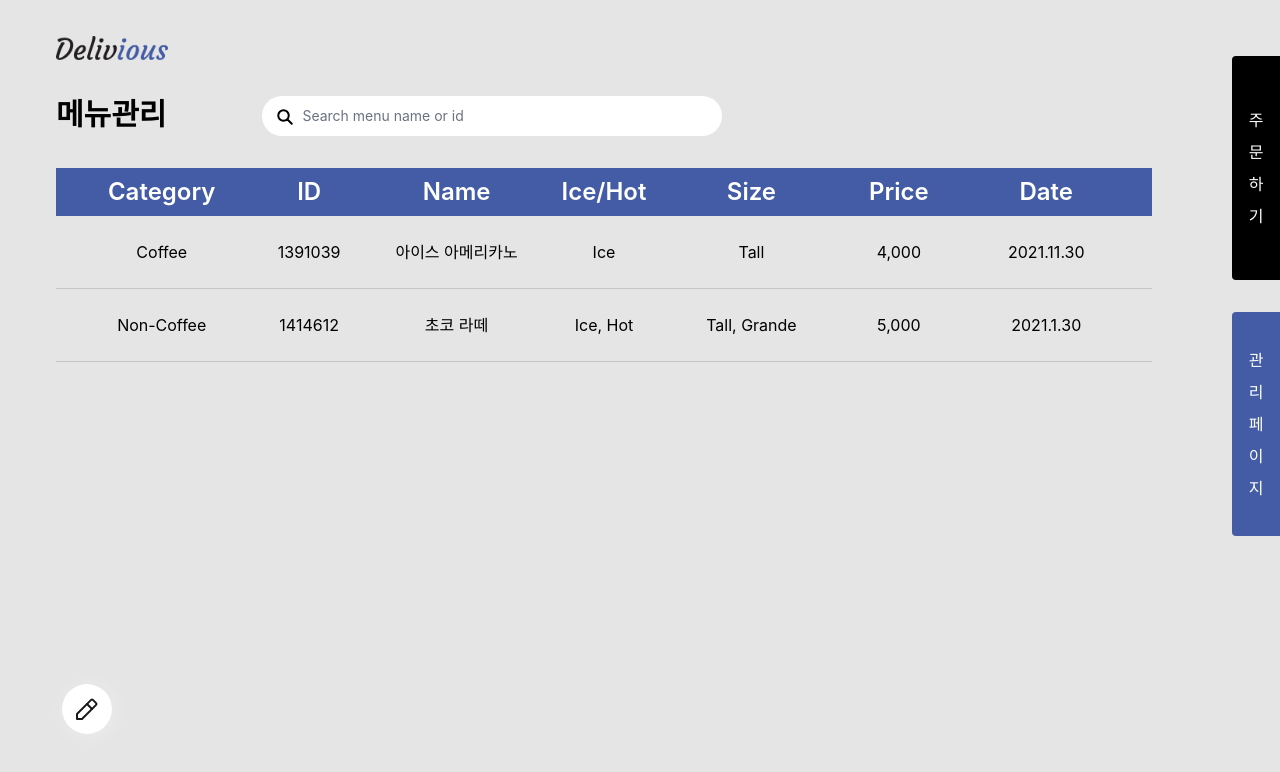
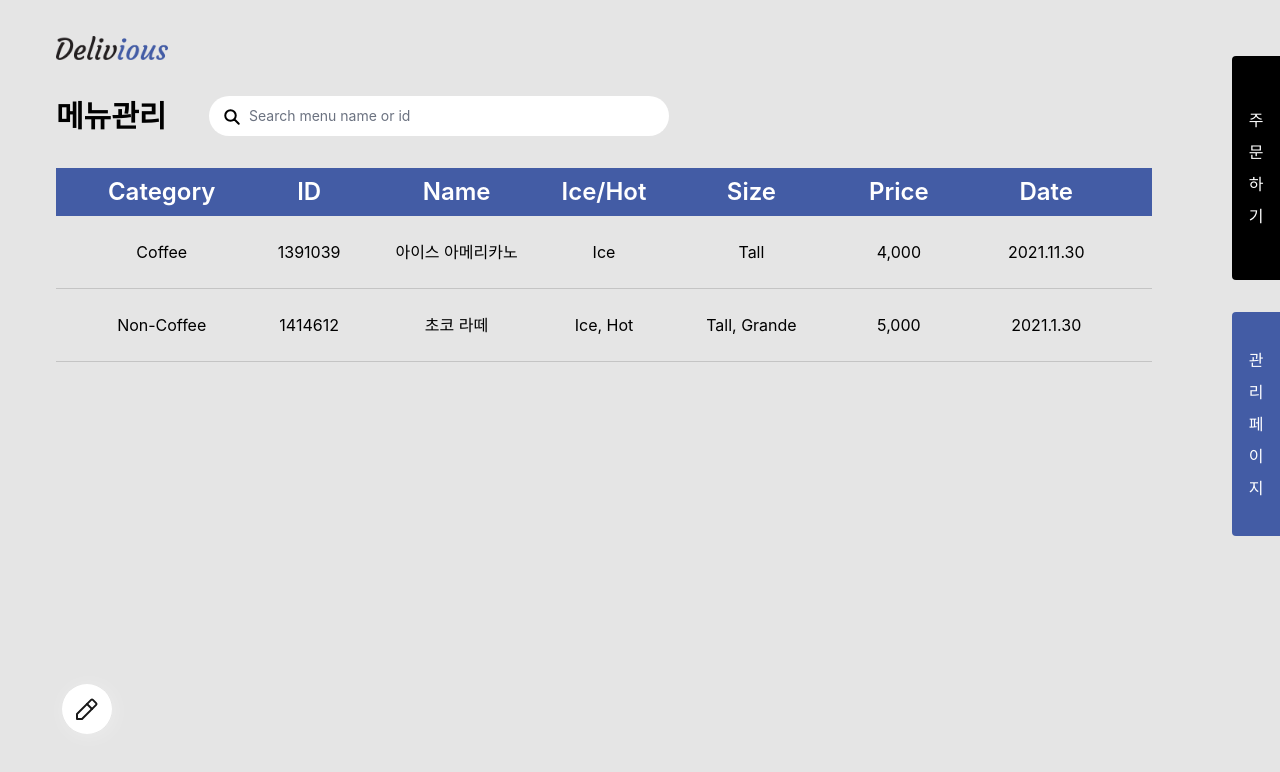
Before and after one commit to do-gather/delivious, a React (Create React App) app in the folder frontend/: page /admin/menu in a window 1280 px wide. Shown: the top 772 px of the page. Built offline with nearby package versions, Linux system fonts and the light colour scheme.

Commit message:
style: edit grid of admin menu title and search bar

```diff
--- a/frontend/src/pages/AdminMenu.tsx
+++ b/frontend/src/pages/AdminMenu.tsx
@@ -20,9 +20,9 @@ function Divider() {
 export default function AdminMenu() {
     return (
         <div className="w-full h-screen pl-14 pr-32">
-            <div className="flex space-x-24">
-                <div className="font-bold text-3xl pb-9">메뉴관리</div>
-                <SearchBar placeholder="Search menu name or id" />
+            <div className="grid grid-cols-8 space-x-4 items-center pb-8 justify-between ">
+                <div className="col-span-1 font-bold text-3xl whitespace-nowrap">메뉴관리</div>
+                <div className="col-span-5"><SearchBar placeholder="Search menu name or id" /> </div>
             </div>
             <div className="grid grid-cols-7 gap-4 px-10 justify-between font-semibold whitespace-nowrap text-white h-12 text-center items-center text-2xl" style={{ backgroundColor: "#435CA5" }}>
                 <div>Category</div>
--- a/frontend/src/pages/AdminMenuEdit.tsx
+++ b/frontend/src/pages/AdminMenuEdit.tsx
@@ -20,9 +20,9 @@ function Divider() {
 export default function AdminMenuEdit() {
     return (
         <div className="w-full h-screen pl-14 pr-32">
-            <div className="grid grid-cols-8 space-x-24 items-center pb-8 justify-between ">
+            <div className="grid grid-cols-8 space-x-4 items-center pb-8 justify-between ">
                 <div className="col-span-1 font-bold text-3xl whitespace-nowrap">메뉴관리</div>
-                <div className="col-span-5"><SearchBar placeholder="Search menu name or id" /> </div>
+                <div className="col-span-5"><SearchBar placeholder="Search menu name or id" /></div>
                 <Link className="col-span-2 justify-self-end w-max" to='/admin/menu'>
                     <BasicButton buttonName="편집 완료" />
                 </Link>
```
